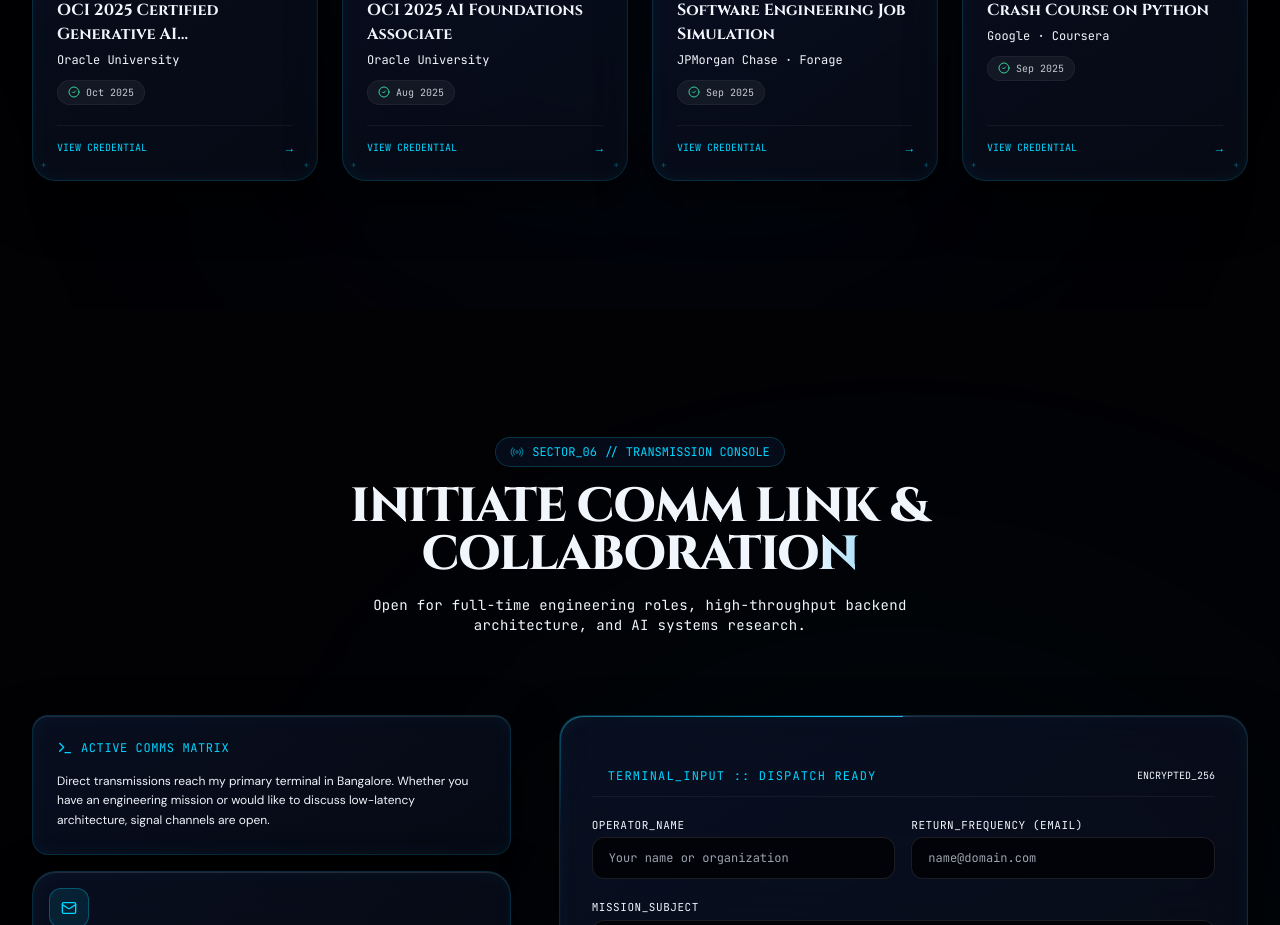
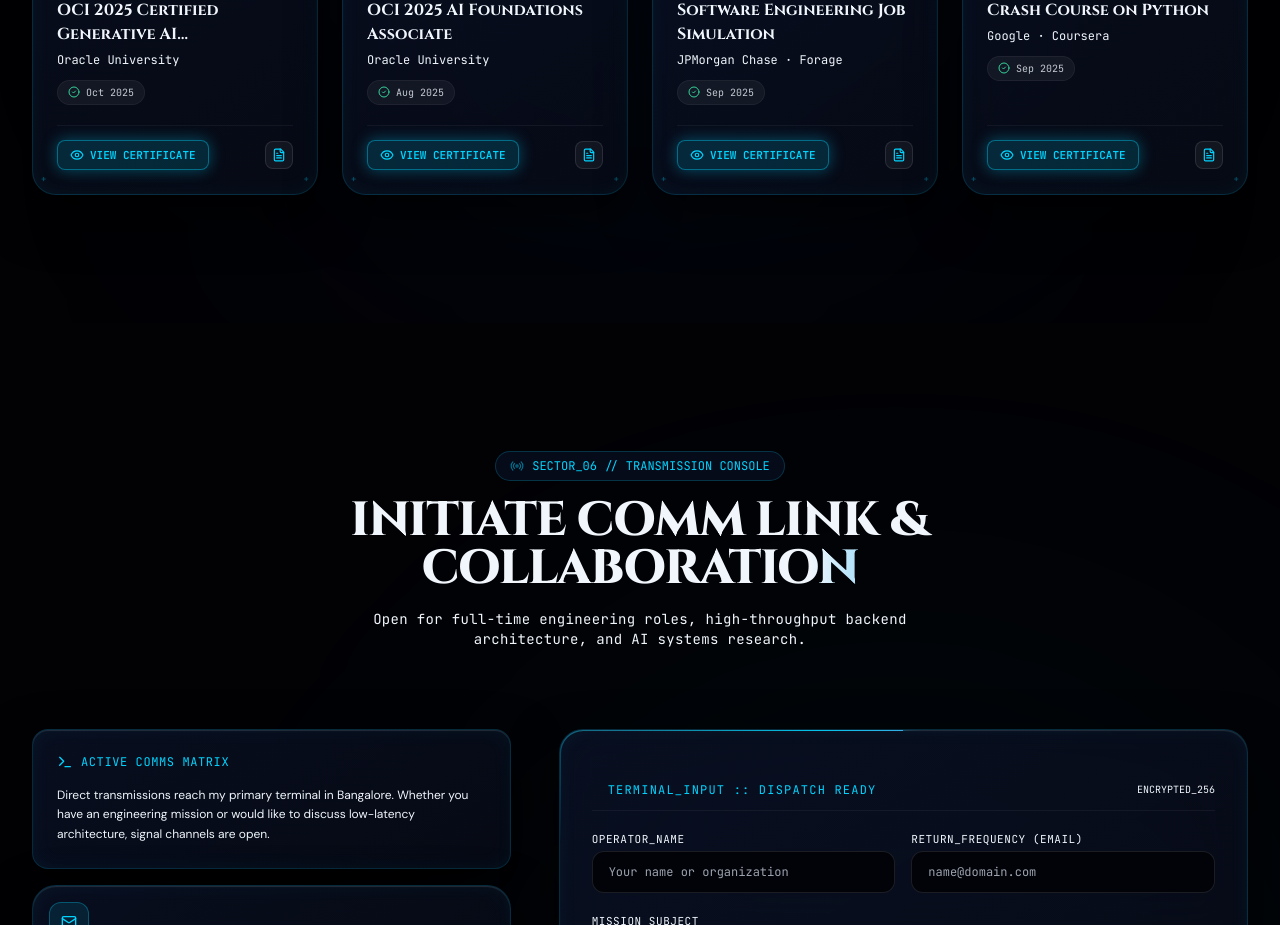
Before and after one commit to Gana-Y/ganesh-portfolio, a Next.js app: page / in a window 1280 px wide. Shown: the part 7320-8245 px from the top of the page. Built offline with nearby package versions, Linux system fonts and the light colour scheme.

Commit message:
fix: elevate cert and project modals to z-999, lock scroll, and add direct view and PDF action triggers

```diff
--- a/src/components/sections/SpaceCerts.tsx
+++ b/src/components/sections/SpaceCerts.tsx
@@ -21,14 +21,24 @@ import SpotlightTiltCard from '@/components/ui/SpotlightTiltCard';
 export default function SpaceCerts() {
   const [selectedCert, setSelectedCert] = useState<Certification | null>(null);
 
-  // Close modal on Escape key
+  // Close modal on Escape key & lock background scroll
   useEffect(() => {
     const handleKeyDown = (e: KeyboardEvent) => {
       if (e.key === 'Escape') setSelectedCert(null);
     };
     window.addEventListener('keydown', handleKeyDown);
-    return () => window.removeEventListener('keydown', handleKeyDown);
-  }, []);
+
+    if (selectedCert) {
+      document.body.style.overflow = 'hidden';
+    } else {
+      document.body.style.overflow = 'unset';
+    }
+
+    return () => {
+      window.removeEventListener('keydown', handleKeyDown);
+      document.body.style.overflow = 'unset';
+    };
+  }, [selectedCert]);
 
   return (
     <section id="certifications" className="relative min-h-screen py-24 sm:py-32 overflow-hidden bg-void">
@@ -124,11 +134,30 @@ export default function SpaceCerts() {
               </div>
 
               {/* Action Trigger */}
-              <div className="mt-5 pt-3.5 border-t border-white/5 flex items-center justify-between text-xs font-mono">
-                <span className="text-[10px] text-stellar-cyan flex items-center gap-1">
-                  <span>VIEW CREDENTIAL</span>
-                </span>
-                <span className="text-stellar-cyan group-hover:translate-x-1 transition-transform">→</span>
+              <div className="mt-5 pt-3.5 border-t border-white/5 flex items-center justify-between gap-2 text-xs font-mono">
+                <button
+                  type="button"
+                  onClick={(e) => {
+                    e.stopPropagation();
+                    setSelectedCert(cert);
+                  }}
+                  className="px-3 py-1.5 rounded-lg bg-stellar-cyan/15 hover:bg-stellar-cyan text-stellar-cyan hover:text-void border border-stellar-cyan/40 text-[11px] font-mono font-bold flex items-center gap-1.5 transition-all shadow-stellar-sm"
+                >
+                  <Eye className="w-3.5 h-3.5" />
+                  <span>VIEW CERTIFICATE</span>
+                </button>
+                {cert.pdfUrl && (
+                  <a
+                    href={cert.pdfUrl}
+                    target="_blank"
+                    rel="noopener noreferrer"
+                    onClick={(e) => e.stopPropagation()}
+                    className="p-1.5 rounded-lg bg-white/5 hover:bg-white/10 text-stardust hover:text-starlight border border-white/10 transition-colors"
+                    title="Open PDF directly"
+                  >
+                    <FileText className="w-3.5 h-3.5 text-stellar-cyan" />
+                  </a>
+                )}
               </div>
             </SpotlightTiltCard>
           ))}
@@ -141,14 +170,14 @@ export default function SpaceCerts() {
       {/* ============================================================== */}
       <AnimatePresence>
         {selectedCert && (
-          <div className="fixed inset-0 z-50 flex items-center justify-center p-3 sm:p-6">
+          <div className="fixed inset-0 z-[999] flex items-center justify-center p-3 sm:p-6">
             {/* Backdrop */}
             <motion.div
               initial={{ opacity: 0 }}
               animate={{ opacity: 1 }}
               exit={{ opacity: 0 }}
               onClick={() => setSelectedCert(null)}
-              className="absolute inset-0 bg-void/85 backdrop-blur-md"
+              className="absolute inset-0 bg-void/90 backdrop-blur-md"
             />
 
             {/* Modal Dialog */}
--- a/src/components/sections/SpaceProjects.tsx
+++ b/src/components/sections/SpaceProjects.tsx
@@ -207,13 +207,24 @@ export default function SpaceProjects() {
   const displayed = showAll ? PROJECTS : PROJECTS.slice(0, 4);
 
   // Close modal on Escape key
+  // Close modal on Escape key & lock background scroll
   useEffect(() => {
     const handleKeyDown = (e: KeyboardEvent) => {
       if (e.key === 'Escape') setSelectedProject(null);
     };
     window.addEventListener('keydown', handleKeyDown);
-    return () => window.removeEventListener('keydown', handleKeyDown);
-  }, []);
+
+    if (selectedProject) {
+      document.body.style.overflow = 'hidden';
+    } else {
+      document.body.style.overflow = 'unset';
+    }
+
+    return () => {
+      window.removeEventListener('keydown', handleKeyDown);
+      document.body.style.overflow = 'unset';
+    };
+  }, [selectedProject]);
 
   return (
     <section id="projects" className="relative min-h-screen py-24 sm:py-32 overflow-hidden bg-void">
@@ -293,14 +304,14 @@ export default function SpaceProjects() {
       {/* ============================================================== */}
       <AnimatePresence>
         {selectedProject && (
-          <div className="fixed inset-0 z-50 flex items-center justify-center p-3 sm:p-6">
+          <div className="fixed inset-0 z-[999] flex items-center justify-center p-3 sm:p-6">
             {/* Backdrop */}
             <motion.div
               initial={{ opacity: 0 }}
               animate={{ opacity: 1 }}
               exit={{ opacity: 0 }}
               onClick={() => setSelectedProject(null)}
-              className="absolute inset-0 bg-void/85 backdrop-blur-md"
+              className="absolute inset-0 bg-void/90 backdrop-blur-md"
             />
 
             {/* Modal Dialog */}
```
